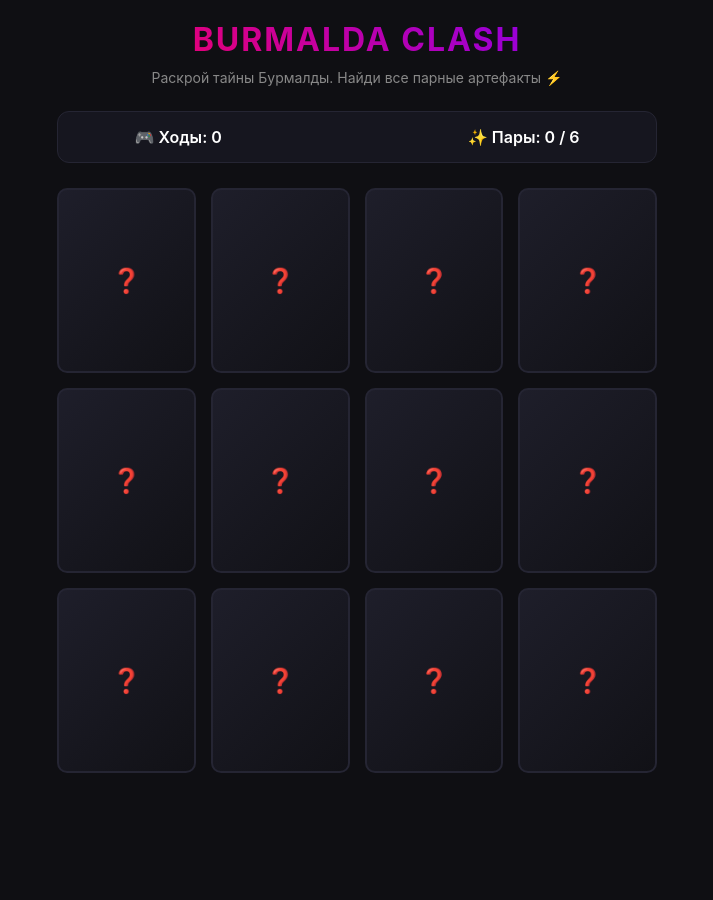
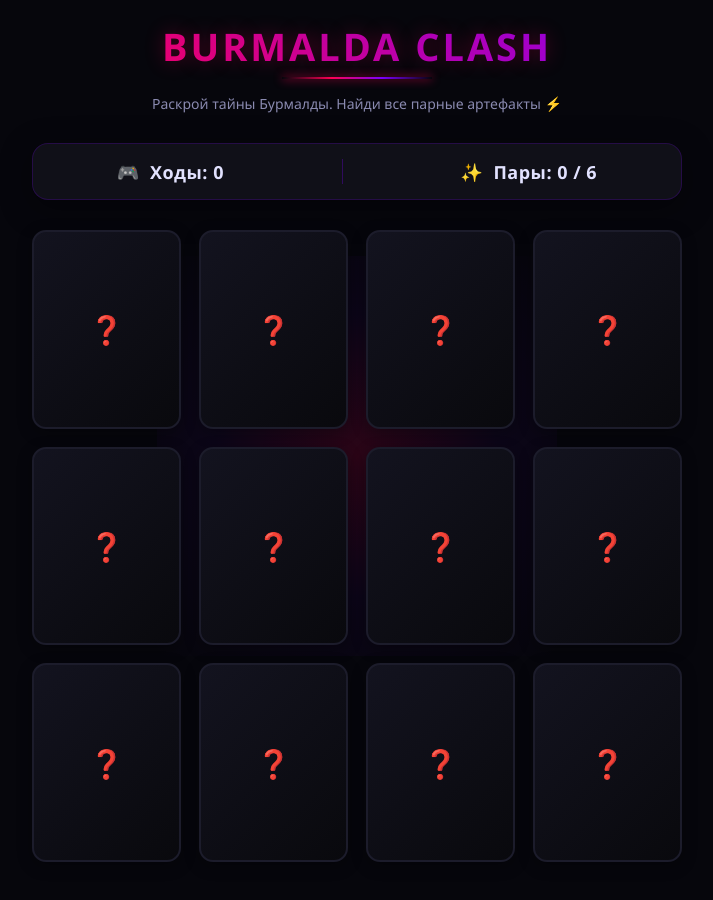
Before and after one commit to elsacnejok-cloud/burmalda-clash, a plain HTML site: page index.html in a window 1280 px wide. Shown: the whole page, without its empty margins (283-996 px from the left). Before the commit the page ends 818 px from the top, so only its background shows below. Drawn offline with Linux system fonts and the light colour scheme.

Commit message:
Update style.css

```diff
--- a/style.css
+++ b/style.css
@@ -5,72 +5,116 @@
 }
 
 body {
-    font-family: -apple-system, BlinkMacSystemFont, "Segoe UI", Roboto, Helvetica, Arial, sans-serif;
-    background: #0f0f13; /* Глубокий геймерский тёмный фон */
+    font-family: 'Segoe UI', Roboto, Helvetica, Arial, sans-serif;
+    background: #06060c; /* Ультра-темный геймерский фон */
     color: #fff;
     min-height: 100vh;
     display: flex;
     justify-content: center;
     align-items: center;
     padding: 20px;
+    overflow-x: hidden;
+    position: relative;
+}
+
+/* Мягкое неоновое свечение на заднем плане */
+.neon-bg-glow {
+    position: absolute;
+    width: 400px;
+    height: 400px;
+    background: radial-gradient(circle, rgba(255, 0, 85, 0.15) 0%, rgba(122, 0, 255, 0.05) 50%, transparent 100%);
+    top: 50%;
+    left: 50%;
+    transform: translate(-50%, -50%);
+    z-index: 0;
+    pointer-events: none;
 }
 
 .game-container {
     text-align: center;
-    max-width: 600px;
+    max-width: 650px;
     width: 100%;
+    z-index: 1;
 }
 
+/* Анимированный заголовок */
 h1 {
-    font-size: 32px;
-    letter-spacing: 2px;
-    margin-bottom: 10px;
+    font-size: 38px;
+    font-weight: 900;
+    letter-spacing: 3px;
+    margin-bottom: 5px;
     background: linear-gradient(45deg, #ff0055, #7a00ff);
     -webkit-background-clip: text;
     -webkit-text-fill-color: transparent;
+    text-shadow: 0 0 20px rgba(255, 0, 85, 0.3);
+}
+
+.neon-line {
+    height: 2px;
+    width: 150px;
+    background: linear-gradient(90deg, transparent, #ff0055, #7a00ff, transparent);
+    margin: 0 auto 15px;
+    box-shadow: 0 0 10px #ff0055;
 }
 
 .subtitle {
-    color: #888;
+    color: #8a8ab0;
     font-size: 14px;
-    margin-bottom: 25px;
+    margin-bottom: 30px;
+    font-weight: 500;
 }
 
+/* Красивая неоновая панель счета */
 .stats-box {
     display: flex;
     justify-content: space-around;
-    background: #16161f;
-    padding: 15px;
-    border-radius: 12px;
-    margin-bottom: 25px;
-    border: 1px solid #252533;
+    align-items: center;
+    background: rgba(22, 22, 31, 0.7);
+    backdrop-filter: blur(10px);
+    padding: 15px 25px;
+    border-radius: 16px;
+    margin-bottom: 30px;
+    border: 1px solid rgba(122, 0, 255, 0.2);
+    box-shadow: 0 8px 32px rgba(0, 0, 0, 0.4);
 }
 
 .stat {
-    font-size: 16px;
-    font-weight: 600;
+    font-size: 18px;
+    font-weight: 700;
+    letter-spacing: 0.5px;
+    color: #e2e2ff;
+}
+
+.stat-icon {
+    margin-right: 5px;
+}
+
+.stat-divider {
+    width: 1px;
+    height: 25px;
+    background: rgba(122, 0, 255, 0.3);
 }
 
 /* СЕТКА КАРТОЧЕК */
 .cards-grid {
     display: grid;
-    grid-template-columns: repeat(4, 1fr); /* 4 колонки */
-    gap: 15px;
-    margin-bottom: 25px;
+    grid-template-columns: repeat(4, 1fr);
+    gap: 18px;
+    margin-bottom: 30px;
 }
 
-/* На мобилках сетка перестроится в 3 колонки */
-@media (max-width: 480px) {
+@media (max-width: 500px) {
     .cards-grid {
         grid-template-columns: repeat(3, 1fr);
-        gap: 10px;
+        gap: 12px;
     }
+    h1 { font-size: 28px; }
 }
 
-/* КАРТОЧКА (ОСНОВА ДЛЯ 3D И АНИМАЦИИ) */
+/* КАРТОЧКА С ЭФФЕКТАМИ */
 .card-wrapper {
-    aspect-ratio: 3/4; /* Пропорции карточки */
-    perspective: 1000px; /* Эффект глубины */
+    aspect-ratio: 3/4;
+    perspective: 1000px;
     cursor: pointer;
 }
 
@@ -79,73 +123,84 @@ h1 {
     width: 100%;
     height: 100%;
     transform-style: preserve-3d;
-    transition: transform 0.4s cubic-bezier(0.175, 0.885, 0.32, 1.275);
+    transition: transform 0.5s cubic-bezier(0.175, 0.885, 0.32, 1.2).;
 }
 
-/* Когда на карточку кликают, добавляется этот класс и она переворачивается */
 .card-wrapper.flipped .card-inner {
     transform: rotateY(180deg);
 }
 
-/* Когда пара найдена, карточка мягко пульсирует и блокируется */
+/* Когда пара найдена */
 .card-wrapper.matched {
     cursor: default;
     pointer-events: none;
-    opacity: 0.6;
     transform: scale(0.95);
-    transition: 0.3s;
+    opacity: 0.5;
+    filter: drop-shadow(0 0 8px #7a00ff);
+    transition: 0.4s ease;
 }
 
 .card-face {
     position: absolute;
     width: 100%;
     height: 100%;
-    backface-visibility: hidden; /* Скрывает изнанку при перевороте */
-    border-radius: 10px;
-    border: 2px solid #252533;
+    backface-visibility: hidden;
+    border-radius: 14px;
     display: flex;
     justify-content: center;
     align-items: center;
+    box-shadow: 0 4px 15px rgba(0, 0, 0, 0.3);
 }
 
-/* РУБАШКА (ЛИЦЕВАЯ СТОРОНА ЗАКРЫТОЙ КАРТЫ) */
+/* ТЕМНАЯ КИБЕР-РУБАШКА С ПОДСВЕТКОЙ */
 .card-front {
-    background: linear-gradient(135deg, #1e1e2a 0%, #111116 100%);
-    color: #4a4a6a;
-    font-size: 24px;
+    background: linear-gradient(135deg, #13131f 0%, #09090d 100%);
+    border: 2px solid #1c1c2b;
+    color: #58587a;
+    font-size: 28px;
+    font-weight: bold;
+    transition: 0.3s;
 }
 
+/* Подсветка карт при наведении */
 .card-wrapper:hover .card-front {
-    border-color: #ff0055; /* Подсветка при наведении */
+    border-color: #ff0055;
+    box-shadow: 0 0 15px rgba(255, 0, 85, 0.4);
+    color: #ff0055;
+    transform: scale(1.03);
 }
 
-/* СТЕНКА С ФОТКОЙ (ОТКРЫТАЯ КАРТА) */
+/* ВНУТРЕННЯЯ СТЕНКА ДЛЯ ТВОИХ ФОТОГРАФИЙ */
 .card-back {
-    background: #1c1c27;
+    background: #111118;
+    border: 2px solid #7a00ff;
+    box-shadow: 0 0 15px rgba(122, 0, 255, 0.3);
     transform: rotateY(180deg);
     overflow: hidden;
 }
 
-/* Стили для твоих будущих картинок */
 .card-back img {
     width: 100%;
     height: 100%;
     object-fit: cover;
 }
 
+/* НЕОНОВАЯ КНОПКА ПОБЕДЫ */
 .restart-btn {
     background: linear-gradient(45deg, #ff0055, #7a00ff);
     color: white;
     border: none;
-    padding: 12px 30px;
-    border-radius: 25px;
+    padding: 14px 35px;
+    border-radius: 50px;
     font-size: 16px;
-    font-weight: 600;
+    font-weight: 800;
+    letter-spacing: 1px;
     cursor: pointer;
-    box-shadow: 0 4px 15px rgba(255, 0, 85, 0.3);
-    transition: 0.2s;
+    box-shadow: 0 0 25px rgba(255, 0, 85, 0.5);
+    transition: 0.3s cubic-bezier(0.175, 0.885, 0.32, 1.275);
 }
 
 .restart-btn:hover {
     transform: scale(1.05);
+    box-shadow: 0 0 35px #ff0055, 0 0 15px #7a00ff;
 }
```
